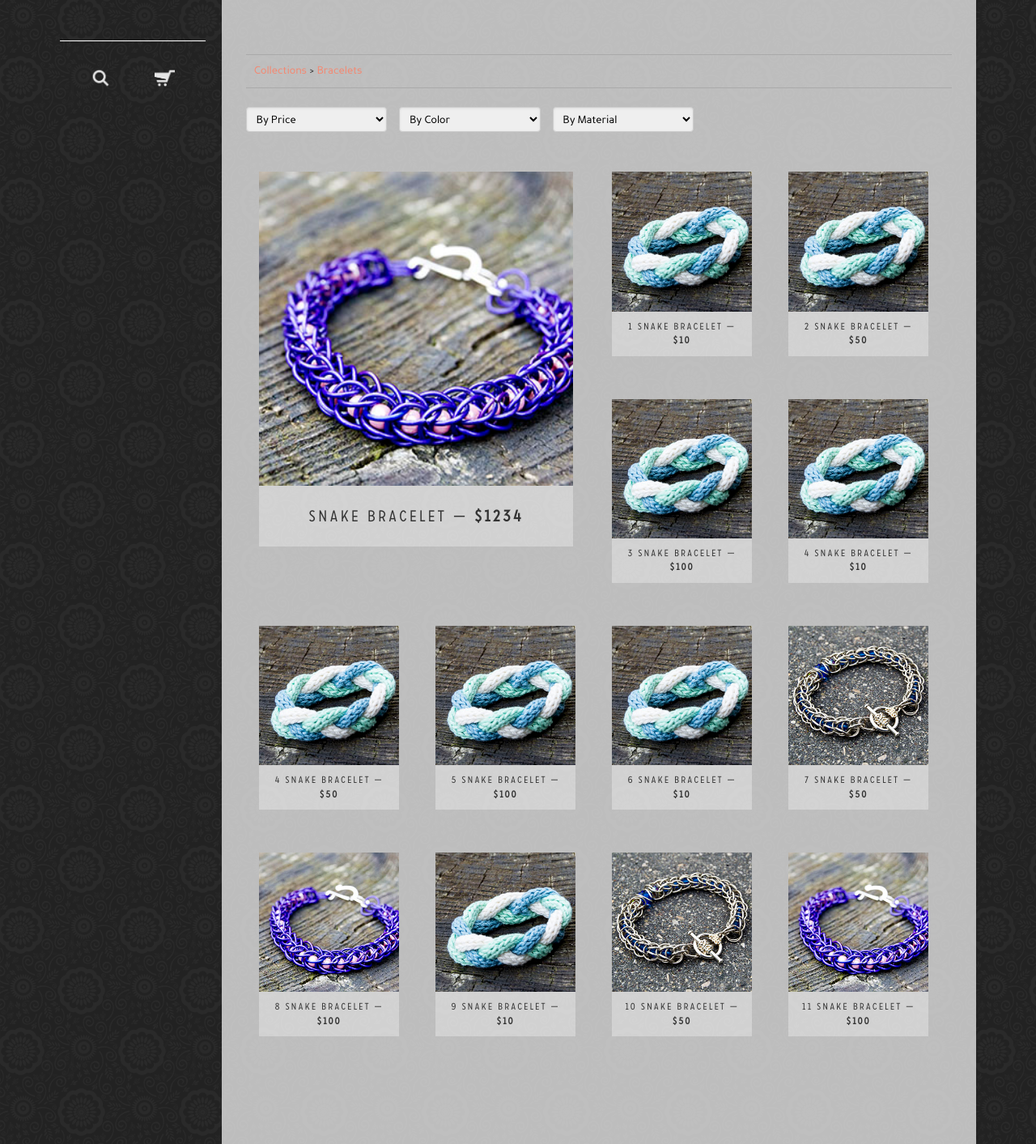
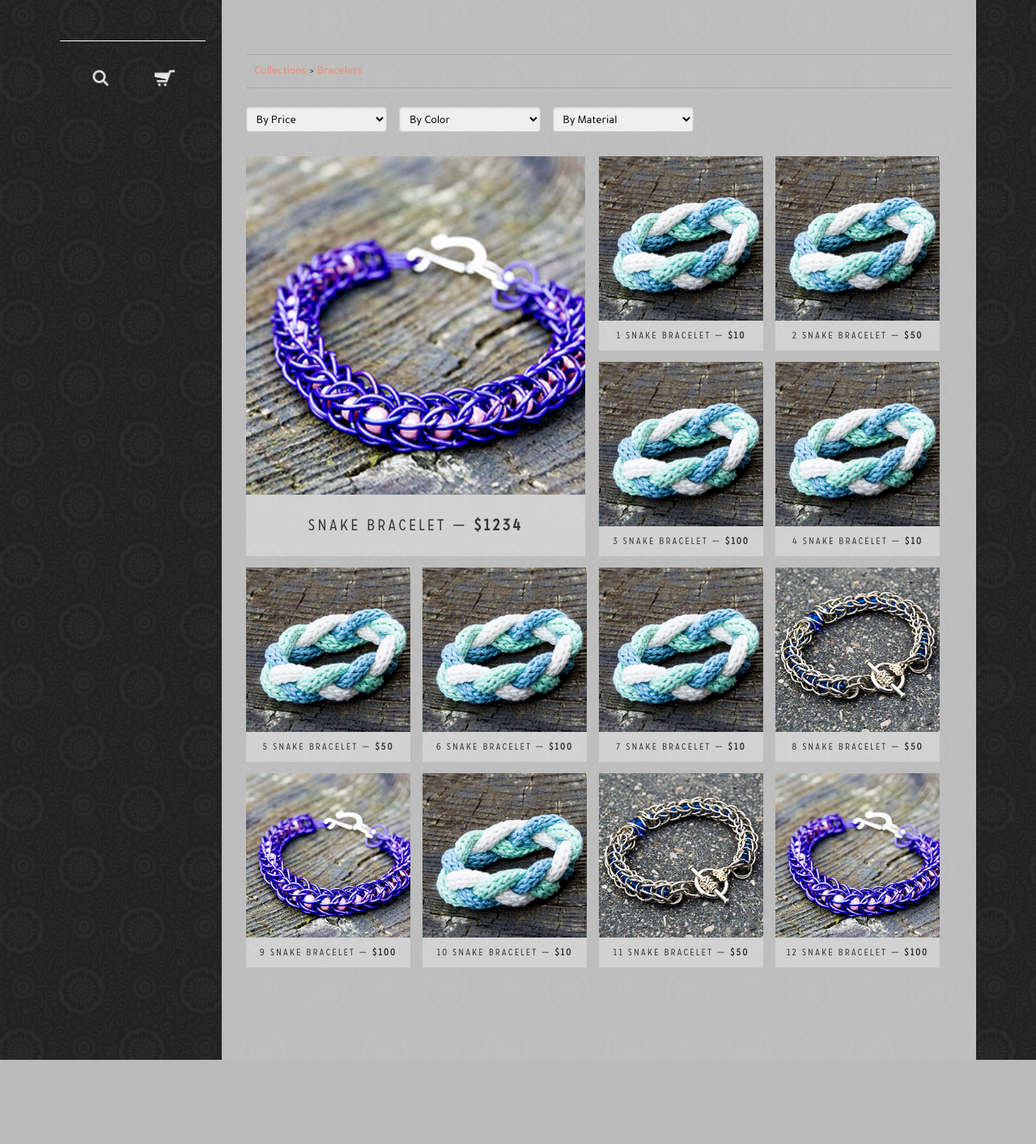
Before and after one commit to maryngo/Jaelle, a PHP site: page /collections-bracelets.html in a window 1280 px wide. Shown: the part 270-1683 px from the top of the page at 81% size. After the commit the page ends 1579 px from the top, so only its background shows below. Run offline with PHP 8.4, Linux system fonts and the light colour scheme.

Commit message:
Small Changes and validate

```diff
--- a/Week 9/html5-site/collections-bracelets.html
+++ b/Week 9/html5-site/collections-bracelets.html
@@ -109,7 +109,7 @@
 
 					<!-- BIG PHOTO -->
 
-					<div class="six columns block">
+					<div class="six columns item">
 						<div class="bigmoney">
 							<div class="big-box">
 								<a href="./bracelets/snake-bracelet.html">
@@ -134,7 +134,7 @@
 
 
 					<!-- 1 -->
-					<div class="three columns block">
+					<div class="three columns item">
 						<div class="price_10">
 							<div class="box">
 								<a href="./bracelets/snake-bracelet.html">
@@ -151,7 +151,7 @@
 
 
 					<!-- 2 -->
-					<div class="three columns block">
+					<div class="three columns item">
 						<div class="price_50">
 							<div class="box">
 								<a href="./bracelets/snake-bracelet.html">
@@ -168,7 +168,7 @@
 
 
 					<!-- 3 -->
-					<div class="three columns block">
+					<div class="three columns item">
 						<div class="price_100">
 							<div class="box">
 								<a href="./bracelets/snake-bracelet.html">
@@ -185,7 +185,7 @@
 
 
 					<!-- 4 -->
-					<div class="three columns block">
+					<div class="three columns item">
 						<div class="price_10">
 							<div class="box">
 								<a href="./bracelets/snake-bracelet.html">
@@ -198,12 +198,11 @@
 							</div>
 						</div>
 					</div>
-					<!-- END SMALL PHOTOS 1x2 -->
-				<!-- </div> -->
 
-				<!-- <div class="row"> -->
-				<!-- SMALL PHOTOS 1x2 -->
-					<div class="three columns block">
+
+
+					<!-- 5 -->
+					<div class="three columns item">
 						<div class="price_50">
 							<div class="box">
 								<a href="./bracelets/snake-bracelet.html">
@@ -212,15 +211,15 @@
 							</div>
 
 							<div class="desc small">
-								<h3>4 Snake Bracelet &mdash; <span class="price">$50</span></h3>
+								<h3>5 Snake Bracelet &mdash; <span class="price">$50</span></h3>
 							</div>
 						</div>
 					</div>
 
 
 
-					<!-- 5 -->
-					<div class="three columns block">
+					<!-- 6 -->
+					<div class="three columns item">
 						<div class="price_100">
 							<div class="box">
 								<a href="./bracelets/snake-bracelet.html">
@@ -229,15 +228,15 @@
 							</div>
 
 							<div class="desc small">
-								<h3>5 Snake Bracelet &mdash; <span class="price">$100</span></h3>
+								<h3>6 Snake Bracelet &mdash; <span class="price">$100</span></h3>
 							</div>
 						</div>
 					</div>
 
 
 
-					<!-- 6 -->
-					<div class="three columns block">
+					<!-- 7 -->
+					<div class="three columns item">
 						<div  class="price_10">
 							<div class="box">
 								<a href="./bracelets/snake-bracelet.html">
@@ -246,15 +245,15 @@
 							</div>
 
 							<div class="desc small">
-								<h3>6 Snake Bracelet &mdash; <span class="price">$10</span></h3>
+								<h3>7 Snake Bracelet &mdash; <span class="price">$10</span></h3>
 							</div>
 						</div>
 					</div>
 
 
 
-					<!-- 7 -->
-					<div class="three columns block">
+					<!-- 8 -->
+					<div class="three columns item">
 						<div class="price_50">
 							<div class="box">
 								<a href="./bracelets/snake-bracelet.html">
@@ -263,15 +262,15 @@
 							</div>
 
 							<div class="desc small">
-								<h3>7 Snake Bracelet &mdash; <span class="price">$50</span></h3>
+								<h3>8 Snake Bracelet &mdash; <span class="price">$50</span></h3>
 							</div>
 						</div>
 					</div>
 
 
 
-					<!-- 8 -->
-					<div class="three columns block">
+					<!-- 9 -->
+					<div class="three columns item">
 						<div class="price_100">
 							<div class="box">
 								<a href="./bracelets/snake-bracelet.html">
@@ -280,15 +279,15 @@
 							</div>
 
 							<div class="desc small">
-								<h3>8 Snake Bracelet &mdash; <span class="price">$100</span></h3>
+								<h3>9 Snake Bracelet &mdash; <span class="price">$100</span></h3>
 							</div>
 						</div>
 					</div>
 
 
 
-					<!-- 9 -->
-					<div class="three columns block">
+					<!-- 10 -->
+					<div class="three columns item">
 						<div class="price_10">
 							<div class="box">
 								<a href="./bracelets/snake-bracelet.html">
@@ -297,15 +296,15 @@
 							</div>
 
 							<div class="desc small">
-								<h3>9 Snake Bracelet &mdash; <span class="price">$10</span></h3>
+								<h3>10 Snake Bracelet &mdash; <span class="price">$10</span></h3>
 							</div>
 						</div>
 					</div>
 
 
 
-					<!-- 10 -->
-					<div class="three columns block">
+					<!-- 11 -->
+					<div class="three columns item">
 						<div class="price_50">
 							<div class="box">
 								<a href="./bracelets/snake-bracelet.html">
@@ -314,15 +313,15 @@
 							</div>
 
 							<div class="desc small">
-								<h3>10 Snake Bracelet &mdash; <span class="price">$50</span></h3>
+								<h3>11 Snake Bracelet &mdash; <span class="price">$50</span></h3>
 							</div>
 						</div>
 					</div>
 
 
 
-					<!-- 11 -->
-					<div class="three columns block">
+					<!-- 12 -->
+					<div class="three columns item">
 						<div class="price_100">
 							<div class="box">
 								<a href="./bracelets/snake-bracelet.html">
@@ -331,7 +330,7 @@
 							</div>
 
 							<div class="desc small">
-								<h3>11 Snake Bracelet &mdash; <span class="price">$100</span></h3>
+								<h3>12 Snake Bracelet &mdash; <span class="price">$100</span></h3>
 							</div>
 						</div>
 
--- a/Week 9/html5-site/css/stylesheet_collections.css
+++ b/Week 9/html5-site/css/stylesheet_collections.css
@@ -228,6 +228,6 @@
 /* =========================================================
  * Sorting thingy
  * ========================================================= */
- .block {
+ .item {
  	display: inline;
  }
```
